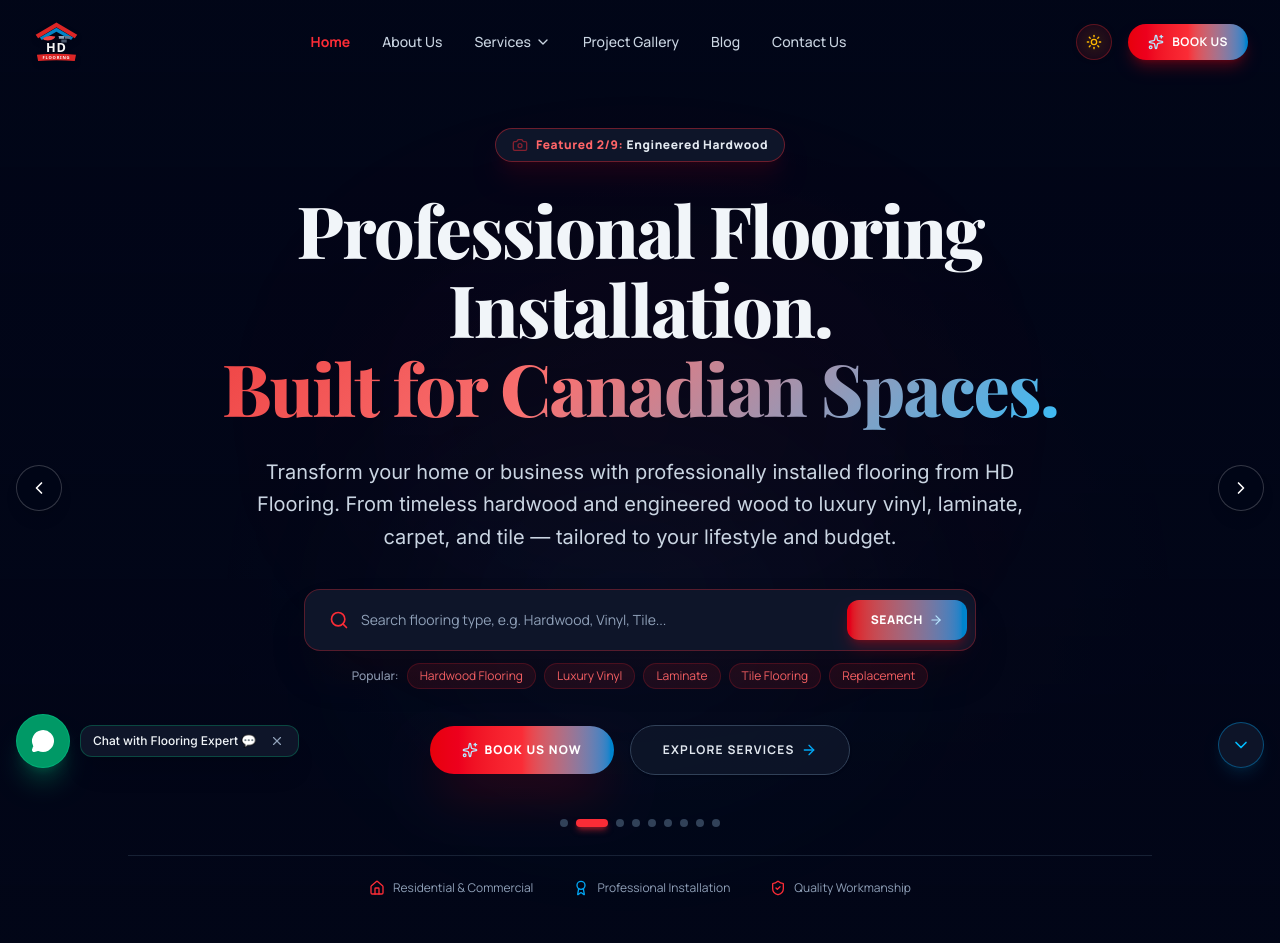
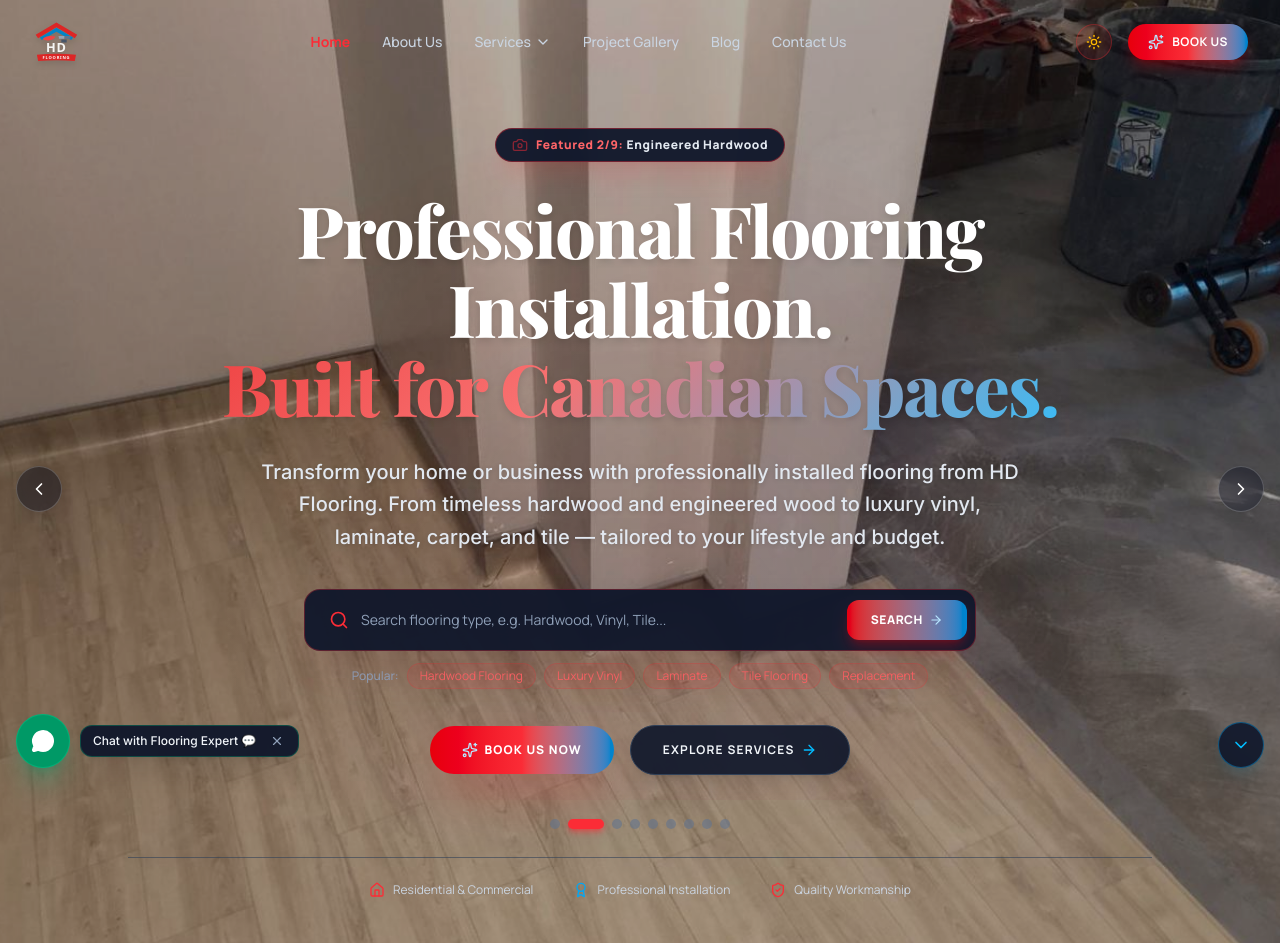
Before and after one commit to iKoniz2024/hd-flooring, a Next.js app: page / in a window 1280 px wide. Shown: the top 943 px of the page. Built offline with nearby package versions, Linux system fonts and the light colour scheme; a web font is replaced by a local one.

Commit message:
fix: replace AnimatePresence mode wait with stacked crossfade layer to eliminate all black gaps between slides

```diff
--- a/src/components/sections/Hero.tsx
+++ b/src/components/sections/Hero.tsx
@@ -77,36 +77,41 @@ export function Hero() {
   const currentSlide = categorySlides[currentSlideIdx];
 
   return (
-    <section className="relative min-h-[92vh] flex items-center justify-center pt-32 pb-20 px-4 sm:px-6 lg:px-8 overflow-hidden bg-slate-50 dark:bg-slate-950 text-slate-900 dark:text-slate-100">
-      {/* Background Animated Ken-Burns Image Slideshow */}
-      <AnimatePresence mode="wait">
+    <section className="relative min-h-[92vh] flex items-center justify-center pt-32 pb-20 px-4 sm:px-6 lg:px-8 overflow-hidden bg-slate-950 text-slate-100">
+      {/* Seamless Stacked Crossfade Slideshow - 0% Black Gap / 0% Flicker */}
+      <div className="absolute inset-0 overflow-hidden pointer-events-none z-0">
+        {categorySlides.map((slide, idx) => (
           <motion.div
-          key={currentSlideIdx}
-          initial={{ opacity: 0, scale: 1.0 }}
-          animate={{ opacity: 0.3, scale: 1.18 }}
-          exit={{ opacity: 0, scale: 1.25 }}
+            key={slide.image}
+            initial={false}
+            animate={{
+              opacity: currentSlideIdx === idx ? 1 : 0,
+              scale: currentSlideIdx === idx ? 1.15 : 1.0,
+            }}
             transition={{
               opacity: { duration: 1.2, ease: 'easeInOut' },
-            scale: { duration: 6, ease: 'easeOut' },
+              scale: { duration: currentSlideIdx === idx ? 6 : 0, ease: 'easeOut' },
             }}
-          className="absolute inset-0 bg-cover bg-center bg-no-repeat mix-blend-luminosity pointer-events-none"
+            className="absolute inset-0 bg-cover bg-center bg-no-repeat pointer-events-none"
             style={{
-            backgroundImage: `url('${currentSlide.image}')`,
+              backgroundImage: `url('${slide.image}')`,
             }}
           />
-      </AnimatePresence>
+        ))}
+      </div>
 
-      {/* Brand Vignette & Radial Glow */}
-      <div className="absolute inset-0 bg-gradient-to-t from-slate-50 via-slate-50/80 to-slate-50/60 dark:from-slate-950 dark:via-slate-950/80 dark:to-slate-950/60 pointer-events-none z-10" />
+      {/* Very Soft Light Tint to Keep Text Clean While Image Remains 100% Visible */}
+      <div className="absolute inset-0 bg-slate-950/30 pointer-events-none z-10" />
+
       <motion.div
-        animate={{ scale: [0.9, 1.15, 0.9], opacity: [0.3, 0.6, 0.3] }}
+        animate={{ scale: [0.9, 1.15, 0.9], opacity: [0.15, 0.3, 0.15] }}
         transition={{ duration: 8, repeat: Infinity, ease: 'easeInOut' }}
-        className="absolute top-1/4 left-1/2 -translate-x-1/2 w-[600px] h-[350px] bg-red-600/10 rounded-full blur-[140px] pointer-events-none z-10"
+        className="absolute top-1/4 left-1/2 -translate-x-1/2 w-[600px] h-[350px] bg-red-600/15 rounded-full blur-[140px] pointer-events-none z-10"
       />
       <motion.div
-        animate={{ scale: [1.1, 0.95, 1.1], opacity: [0.4, 0.7, 0.4] }}
+        animate={{ scale: [1.1, 0.95, 1.1], opacity: [0.2, 0.4, 0.2] }}
         transition={{ duration: 9, repeat: Infinity, ease: 'easeInOut' }}
-        className="absolute bottom-1/4 left-1/3 w-[400px] h-[250px] bg-sky-500/10 rounded-full blur-[120px] pointer-events-none z-10"
+        className="absolute bottom-1/4 left-1/3 w-[400px] h-[250px] bg-sky-500/15 rounded-full blur-[120px] pointer-events-none z-10"
       />
 
       {/* Side Slide Navigators */}
@@ -150,7 +155,7 @@ export function Hero() {
           initial={{ opacity: 0, y: -30 }}
           animate={{ opacity: 1, y: 0 }}
           transition={{ duration: 0.7, delay: 0.1 }}
-          className="font-playfair text-4xl sm:text-6xl lg:text-7xl font-extrabold tracking-tight text-slate-900 dark:text-slate-100 leading-[1.1]"
+          className="font-playfair text-4xl sm:text-6xl lg:text-7xl font-extrabold tracking-tight text-white leading-[1.1] drop-shadow-md"
         >
           Professional Flooring Installation. <br className="hidden sm:inline" />
           <span className="brand-gradient-text">Built for Canadian Spaces.</span>
@@ -161,7 +166,7 @@ export function Hero() {
           initial={{ opacity: 0, x: -40 }}
           animate={{ opacity: 1, x: 0 }}
           transition={{ duration: 0.7, delay: 0.2 }}
-          className="font-inter text-slate-600 dark:text-slate-300 max-w-3xl mx-auto text-base sm:text-xl leading-relaxed"
+          className="font-inter text-slate-200 max-w-3xl mx-auto text-base sm:text-xl leading-relaxed drop-shadow-sm font-medium"
         >
           Transform your home or business with professionally installed flooring from HD Flooring. From timeless hardwood and engineered wood to luxury vinyl, laminate, carpet, and tile — tailored to your lifestyle and budget.
         </motion.p>
@@ -201,10 +206,10 @@ export function Hero() {
           >
             <Link
               href="/services"
-              className="w-full sm:w-auto px-6 sm:px-8 py-3.5 sm:py-4 rounded-full bg-white dark:bg-slate-900/80 hover:bg-slate-100 dark:hover:bg-slate-800 border border-slate-200 dark:border-slate-700 text-slate-800 dark:text-slate-200 font-manrope font-bold text-[11px] sm:text-xs uppercase tracking-widest hover:border-red-500/50 transition-all duration-300 inline-flex items-center justify-center gap-1.5 text-center whitespace-nowrap shadow-sm"
+              className="w-full sm:w-auto px-6 sm:px-8 py-3.5 sm:py-4 rounded-full bg-slate-900/90 hover:bg-slate-800 border border-slate-700 text-slate-100 font-manrope font-bold text-[11px] sm:text-xs uppercase tracking-widest hover:border-red-500/50 transition-all duration-300 inline-flex items-center justify-center gap-1.5 text-center whitespace-nowrap shadow-lg backdrop-blur-md"
             >
               <span>Explore Services</span>
-              <ArrowRight className="w-3.5 h-3.5 sm:w-4 sm:h-4 text-sky-500 shrink-0" />
+              <ArrowRight className="w-3.5 h-3.5 sm:w-4 sm:h-4 text-sky-400 shrink-0" />
             </Link>
           </motion.div>
         </div>
@@ -216,10 +221,10 @@ export function Hero() {
               key={idx}
               onClick={() => setCurrentSlideIdx(idx)}
               title={slide.name}
-              className={`h-2 rounded-full transition-all duration-500 cursor-pointer ${
+              className={`h-2.5 rounded-full transition-all duration-500 cursor-pointer ${
                 currentSlideIdx === idx
-                  ? 'w-8 bg-red-500 shadow-md shadow-red-500/50'
-                  : 'w-2 bg-slate-300 dark:bg-slate-700 hover:bg-slate-400 dark:hover:bg-slate-500'
+                  ? 'w-9 bg-red-500 shadow-md shadow-red-500/50'
+                  : 'w-2.5 bg-slate-500/60 hover:bg-white'
               }`}
             />
           ))}
@@ -230,7 +235,7 @@ export function Hero() {
           initial={{ opacity: 0, y: 25 }}
           animate={{ opacity: 1, y: 0 }}
           transition={{ duration: 0.8, delay: 0.5 }}
-          className="pt-6 flex flex-wrap items-center justify-center gap-6 sm:gap-10 text-xs font-manrope text-slate-600 dark:text-slate-400 border-t border-slate-200 dark:border-slate-800/80"
+          className="pt-6 flex flex-wrap items-center justify-center gap-6 sm:gap-10 text-xs font-manrope text-slate-300 border-t border-slate-700/60"
         >
           <motion.div initial={{ scale: 0.8 }} animate={{ scale: 1 }} transition={{ delay: 0.6 }} className="flex items-center gap-2">
             <Home className="w-4 h-4 text-red-500" />
```
Lines whose indentation alone changed are shown as unchanged.
